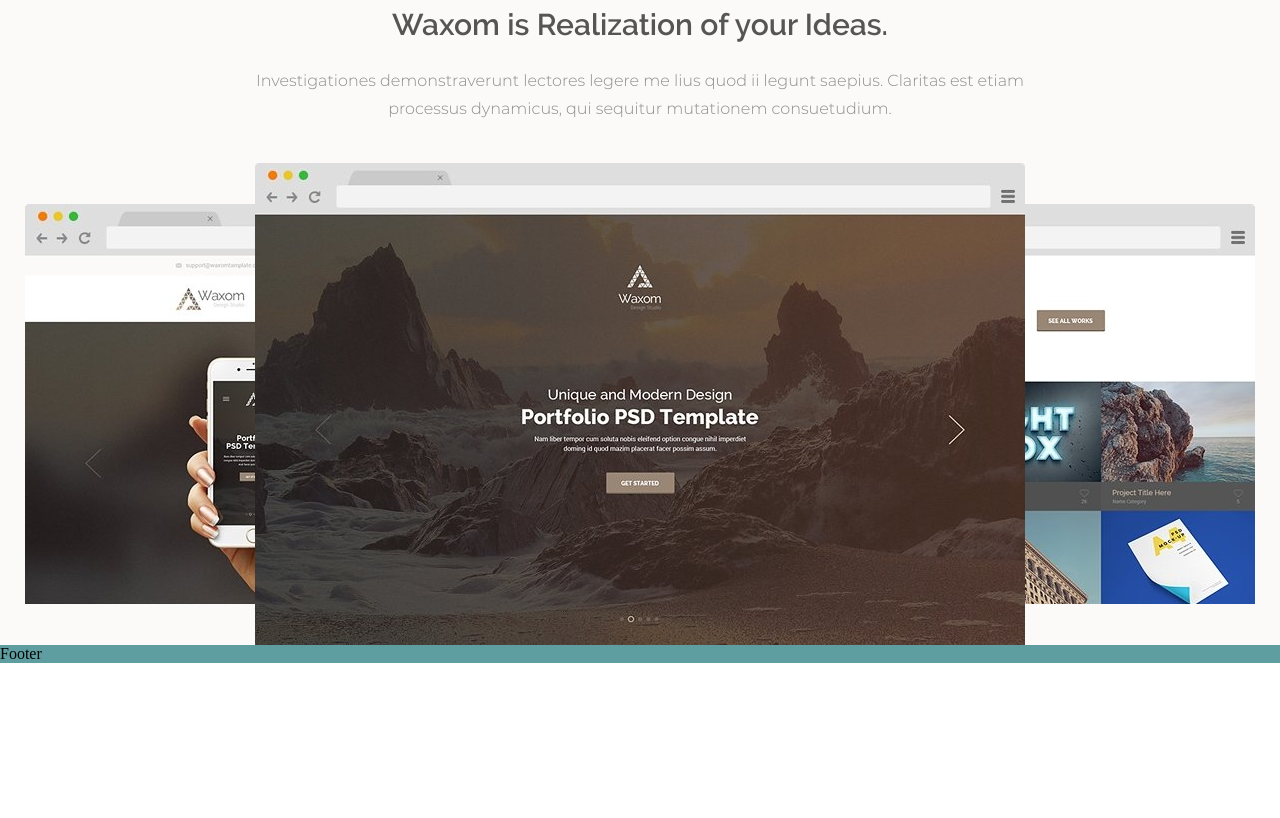
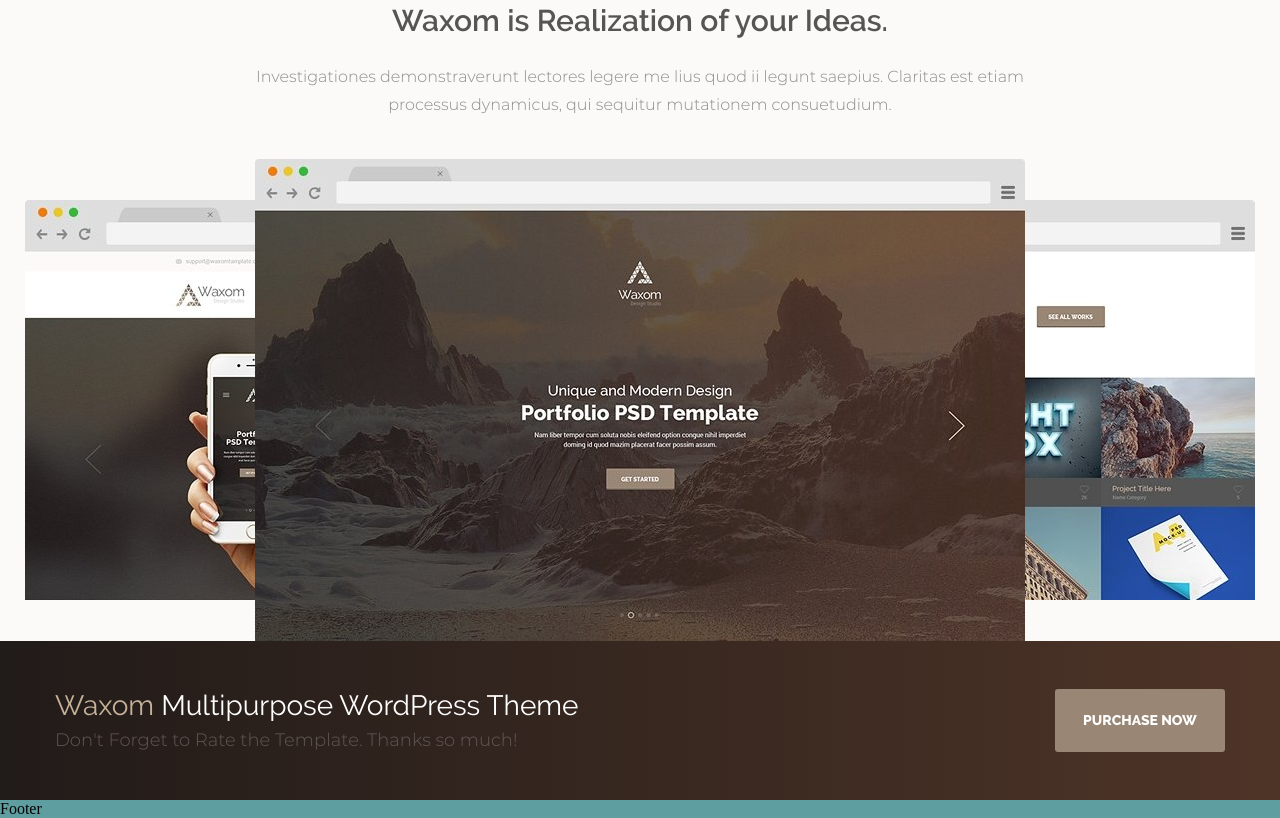
Before and after one commit to artem-bezruk-82/GB_WebDev_HTML5-CSS3, a plain HTML site: page project1/index.html in a window 1280 px wide. Shown: the part 1511-2329 px from the top of the page. Before the commit the page ends 2174 px from the top, so only its background shows below. Drawn offline with Linux system fonts and the light colour scheme.

Commit message:
4th block stilization done

```diff
--- a/project1/index.html
+++ b/project1/index.html
@@ -152,6 +152,22 @@
                     </p>
                     <div class="body_wrp_page_main_ideas_screen"></div>
                 </section>
+                <aside class="body_wrp_page_main_adv">
+                    <div class="body_wrp_page_main_adv_wrp container">
+                        <div class="body_wrp_page_main_adv_wrp_txt">
+                            <h3 class="body_wrp_page_main_adv_wrp_txt_title"><span
+                                    class="body_wrp_page_main_adv_wrp_txt_title_brand">Waxom</span> Multipurpose
+                                WordPress
+                                Theme</h3>
+                            <p class="body_wrp_page_main_adv_wrp_txt_p">Don't Forget to Rate the Template. Thanks so
+                                much!
+                            </p>
+                        </div>
+                        <button class="body_wrp_page_main_adv_wrp_btn">
+                            <span class="body_wrp_page_main_adv_wrp_btn_txt">purchase now</span>
+                        </button>
+                    </div>
+                </aside>
             </main>
         </page>
         <footer class="body_wrp_footer">Footer</footer>
--- a/project1/scss/style.scss
+++ b/project1/scss/style.scss
@@ -47,7 +47,6 @@
 .container {
     max-width: 1170px;
     margin: 0 auto;
-    border: 1px solid blue; /*TO DELETE*/
 }
 
 .body {
@@ -451,6 +450,70 @@
                         position: relative;
                     }
                 }
+                &_adv {
+                    padding: 48px 0 48px 0;
+                    background-color: #f4f5f8;
+                    background-image: linear-gradient(90.0deg, #211b19 0%, #4e3427 100%);
+                    &_wrp {
+                        display: flex;
+                        justify-content: space-between;
+                        flex-wrap: wrap;
+                        &_txt {
+                            margin: 0;
+                            &_title {
+                                font-family: raleway, Arial, sans-serif;
+                                font-size: 28px;
+                                line-height: 1.2;
+                                font-weight: 400;
+                                font-style: normal;
+                                color: #ffffff;
+                                margin: 0 0 8px 0;
+                                &_brand {
+                                    color: #c7b299;
+                                }
+                            }
+                            &_p {
+                                font-family: montserrat, Arial, sans-serif;
+                                font-size: 18px;
+                                line-height: 1.2;
+                                font-weight: 300;
+                                font-style: normal;
+                                color: #615855;
+                                margin: 0;
+                            }
+                        }
+                        &_btn {
+                            width: 170px;
+                            min-height: 55px;
+                            display: flex;
+                            justify-content: center;
+                            align-items: center;
+                            border: 1px solid transparent;
+                            box-sizing: border-box;
+                            background-color: #998675;
+                            border-radius: 3px;
+                            outline: none;
+                            color: #ffffff;
+                            &_txt {
+                                font-family: Raleway, Arial, sans-serif;
+                                font-size: 14px;
+                                line-height: 23px;
+                                font-weight: 800;
+                                font-style: normal;
+                                text-transform: uppercase;
+                            }
+                            &:hover {
+                                color: #998675;
+                                background-color: #ffffff;
+                            }
+                            &:active {
+                                border: 1px solid #ffffff;
+                                background-color: transparent;
+                                color: #ffffff;
+                            }
+                        }
+                    }
+                }
             }
         }
         &_footer {
```
Also changed, not shown: project1/scss/style.css, 1 other file.
